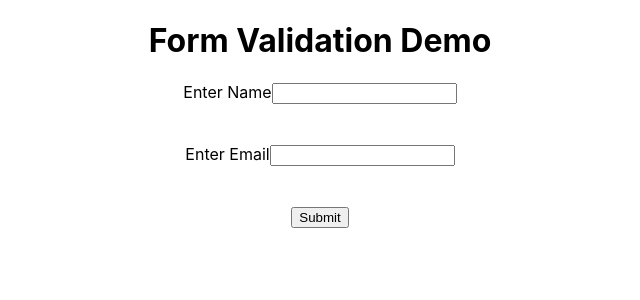
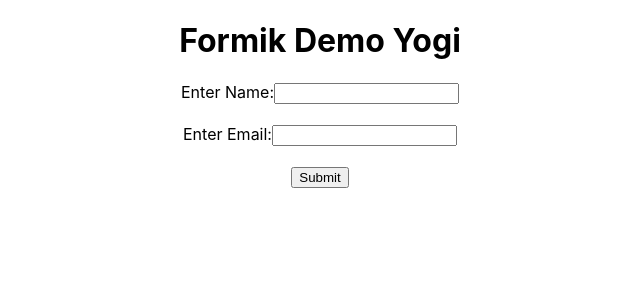
Before and after one commit to yogeshkumarpatil/new-app, a React (Create React App) app: page / in a window 1280 px wide. Shown: the top 300 px of the page, without its empty margins (320-960 px from the left). Built offline with nearby package versions, Linux system fonts and the light colour scheme.

Commit message:
video no. 71

```diff
--- a/package.json
+++ b/package.json
@@ -7,11 +7,13 @@
     "@testing-library/react": "^13.4.0",
     "@testing-library/user-event": "^13.5.0",
     "bootstrap": "^5.2.3",
+    "formik": "^2.2.9",
     "prop-types": "^15.8.1",
     "react": "^18.2.0",
     "react-dom": "^18.2.0",
     "react-scripts": "5.0.1",
-    "web-vitals": "^2.1.4"
+    "web-vitals": "^2.1.4",
+    "yup": "^1.1.1"
   },
   "scripts": {
     "start": "react-scripts start",
--- a/src/App.js
+++ b/src/App.js
@@ -1,10 +1,12 @@
+
 import "./App.css";
-import Validation from "./Validation";
+import FormikForm from "./FormikForm";
+
 
 function App() {
     return (
         <div>
-            <Validation />
+            <FormikForm />
         </div>
     );
 }
--- /dev/null
+++ b/src/FormikForm.js
@@ -0,0 +1,40 @@
+import {useFormik} from "formik";
+import React from "react";
+
+function FormikForm() {
+    const formInitialValues = {
+        name: "",
+        email: "",
+    };
+    // const formik = useFormik({
+    //     initialValues: formInitialValues,
+    //     onSubmit:(values) => {
+    //         console.log(values.name);
+    //         console.log(values.email);
+    //     }
+    // });
+    const {handleSubmit,handleChange,values} = useFormik({
+        initialValues: formInitialValues,
+        onSubmit:(values) => {
+            console.log(values.name);
+            console.log(values.email);
+        }
+    });
+
+    return (
+        <div>
+            <h1>Formik Demo Yogi</h1>
+            <form onSubmit={handleSubmit}>
+                <label htmlFor="">Enter Name:</label>
+                <input type="text" name="name" onChange={handleChange} value={values.name} />
+                <br /> <br />
+                <label htmlFor="">Enter Email:</label>
+                <input type="text" name="email" onChange={handleChange} value={values.email} />
+                <br /> <br />
+                <input type="submit" value="Submit" />
+            </form>
+        </div>
+    );
+}
+
+export default FormikForm;
--- a/src/Validation.js
+++ b/src/Validation.js
@@ -1,8 +1,7 @@
 import React, { useState } from 'react'
 
 function Validation() {
-    const [name, setName] = useState();
-    const [email, setEmail] = useState();
+
     const [nameError, setNameError] = useState(false);
     const [emailError, setEmailError] = useState(false);
     const emailRegex = /^[a-zA-Z0-9.!#$%&'*+/=?^_`{|}~-]+@[a-zA-Z0-9-]+(?:\.[a-zA-Z0-9-]+)*$/
@@ -15,7 +14,7 @@
         else{
             setNameError(false)
         }
-        setName()
+
     }
     const handleEmail = (e)  =>{
         let email = e.target.value;
@@ -36,12 +35,12 @@
       <h1>Form Validation Demo</h1>
       <form onSubmit={handleSubmit}>
         <label htmlFor="">Enter Name</label>
-        <input type="text" name="name" value={name} onChange={handleName} required/>
+        <input type="text" name="name"  onChange={handleName} required/>
         <br />
         {nameError ? <span style={{color:'red'}}>Name Length must be greater than 2 character.</span> : ""}
         <br /><br />
         <label htmlFor="">Enter Email</label>
-        <input type="email" name="email" value={email} onChange={handleEmail} required/>
+        <input type="email" name="email" onChange={handleEmail} required/>
         <br />
         {emailError ? <span style={{color:'red'}}>Invalid Email</span> : ""}
         <br /><br />
```
Also changed, not shown: src/FormSchema.js (added), 1 other file (tests, documents, lock files or other folders).
